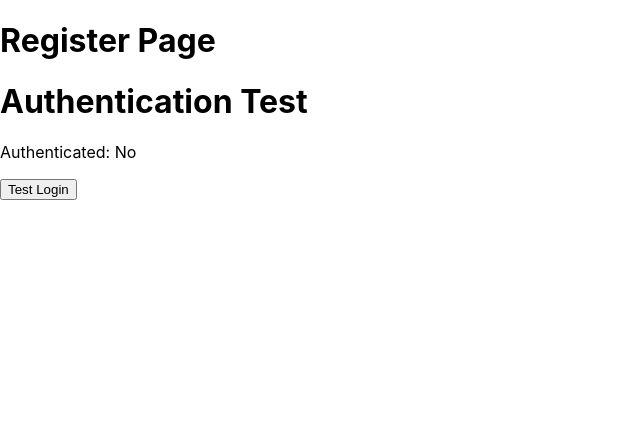
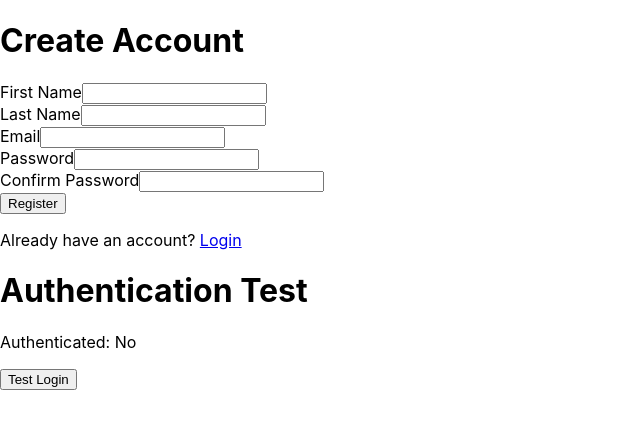
Before and after one commit to kaushar97/SmartTaskManagementFrontend, a React (Vite) app: page /register in a window 1280 px wide. Shown: the top 428 px of the page, without its empty margins (0-640 px from the left). Built offline with nearby package versions, Linux system fonts and the light colour scheme; no server answers.

Commit message:
Register page changes pushed.

```diff
--- /dev/null
+++ b/src/features/auth/components/RegisterForm.tsx
@@ -0,0 +1,142 @@
+import { useForm } from "react-hook-form";
+import { zodResolver } from "@hookform/resolvers/zod";
+
+import { useRegister } from "../hooks/useRegister";
+
+import type {
+    RegisterFormData,
+    RegisterRequest,
+} from "../types/auth.types";
+
+import { registerSchema } from "../validation/registerSchema";
+
+interface RegisterFormProps {
+    onSuccess: () => void;
+}
+
+export default function RegisterForm({
+    onSuccess,
+}: RegisterFormProps) {
+
+    const {
+        submit,
+        error,
+        isLoading,
+    } = useRegister();
+
+    const {
+        register,
+        handleSubmit,
+        formState: { errors },
+    } = useForm<RegisterFormData>({
+        resolver: zodResolver(registerSchema),
+
+        defaultValues: {
+            firstName: "",
+            lastName: "",
+            username: "",
+            password: "",
+            confirmPassword: "",
+        },
+    });
+
+    const onSubmit = async (
+        data: RegisterFormData
+    ) => {
+
+        const request: RegisterRequest = {
+            firstName: data.firstName,
+            lastName: data.lastName,
+            username: data.username,
+            password: data.password,
+        };
+
+        const success = await submit(request);
+
+        if (success) {
+            onSuccess();
+        }
+    };
+
+    return (
+        <form onSubmit={handleSubmit(onSubmit)}>
+
+            <div>
+                <label>First Name</label>
+
+                <input
+                    {...register("firstName")}
+                />
+
+                {errors.firstName && (
+                    <p>{errors.firstName.message}</p>
+                )}
+            </div>
+
+            <div>
+                <label>Last Name</label>
+
+                <input
+                    {...register("lastName")}
+                />
+
+                {errors.lastName && (
+                    <p>{errors.lastName.message}</p>
+                )}
+            </div>
+
+            <div>
+                <label>Email</label>
+
+                <input
+                    type="email"
+                    {...register("username")}
+                />
+
+                {errors.username && (
+                    <p>{errors.username.message}</p>
+                )}
+            </div>
+
+            <div>
+                <label>Password</label>
+
+                <input
+                    type="password"
+                    {...register("password")}
+                />
+
+                {errors.password && (
+                    <p>{errors.password.message}</p>
+                )}
+            </div>
+
+            <div>
+                <label>Confirm Password</label>
+
+                <input
+                    type="password"
+                    {...register("confirmPassword")}
+                />
+
+                {errors.confirmPassword && (
+                    <p>{errors.confirmPassword.message}</p>
+                )}
+            </div>
+
+            {error && (
+                <p>{error}</p>
+            )}
+
+            <button
+                type="submit"
+                disabled={isLoading}
+            >
+                {isLoading
+                    ? "Creating account..."
+                    : "Register"}
+            </button>
+
+        </form>
+    );
+}
--- /dev/null
+++ b/src/features/auth/hooks/useRegister.ts
@@ -0,0 +1,68 @@
+import { useState } from "react";
+import axios from "axios";
+
+import { useAuth } from "./useAuth";
+import type { RegisterRequest } from "../types/auth.types";
+
+export function useRegister() {
+    const { register } = useAuth();
+
+    const [error, setError] = useState<string | null>(null);
+    const [isLoading, setIsLoading] = useState(false);
+
+    const submit = async (
+        request: RegisterRequest
+    ): Promise<boolean> => {
+        setError(null);
+        setIsLoading(true);
+
+        try {
+            await register(request);
+            return true;
+        } catch (error) {
+            if (axios.isAxiosError(error)) {
+                const status = error.response?.status;
+
+                if (!error.response) {
+                    setError(
+                        "Unable to connect. Please check your internet connection."
+                    );
+                    return false;
+                }
+
+                if (status === 400) {
+                    setError("Please check your input.");
+                    return false;
+                }
+
+                if (status === 409) {
+                    setError(
+                        "An account with this email already exists."
+                    );
+                    return false;
+                }
+
+                if (status && status >= 500) {
+                    setError(
+                        "Something went wrong. Please try again later."
+                    );
+                    return false;
+                }
+
+                setError("Registration failed.");
+                return false;
+            }
+
+            setError("An unexpected error occurred.");
+            return false;
+        } finally {
+            setIsLoading(false);
+        }
+    };
+
+    return {
+        submit,
+        error,
+        isLoading,
+    };
+}
--- a/src/features/auth/pages/RegisterPage.tsx
+++ b/src/features/auth/pages/RegisterPage.tsx
@@ -1,5 +1,27 @@
-const RegisterPage = () => {
-  return <h1>Register Page</h1>;
-};
+import { Link, useNavigate } from "react-router-dom";
 
-export default RegisterPage;
+import RegisterForm from "../components/RegisterForm";
+
+export default function RegisterPage() {
+    const navigate = useNavigate();
+
+    const handleRegisterSuccess = () => {
+        navigate("/login");
+    };
+
+    return (
+        <div>
+            <h1>Create Account</h1>
+
+            <RegisterForm
+                onSuccess={handleRegisterSuccess}
+            />
+            <p>
+    Already have an account?{" "}
+    <Link to="/login">
+        Login
+    </Link>
+</p>
+        </div>
+    );
+}
--- /dev/null
+++ b/src/features/auth/validation/registerSchema.ts
@@ -0,0 +1,37 @@
+import { z } from "zod";
+
+export const registerSchema = z
+    .object({
+        firstName: z
+            .string()
+            .trim()
+            .min(1, "First name is required.")
+            .max(100, "First name cannot exceed 100 characters."),
+
+        lastName: z
+            .string()
+            .trim()
+            .max(100, "Last name cannot exceed 100 characters.")
+            .optional(),
+
+        username: z
+            .string()
+            .trim()
+            .min(1, "Email is required.")
+            .email("Please enter a valid email address."),
+
+        password: z
+            .string()
+            .min(8, "Password must be at least 8 characters."),
+
+        confirmPassword: z
+            .string()
+            .min(1, "Please confirm your password.")
+    })
+    .refine(
+        (data) => data.password === data.confirmPassword,
+        {
+            message: "Passwords do not match.",
+            path: ["confirmPassword"]
+        }
+    );
```
